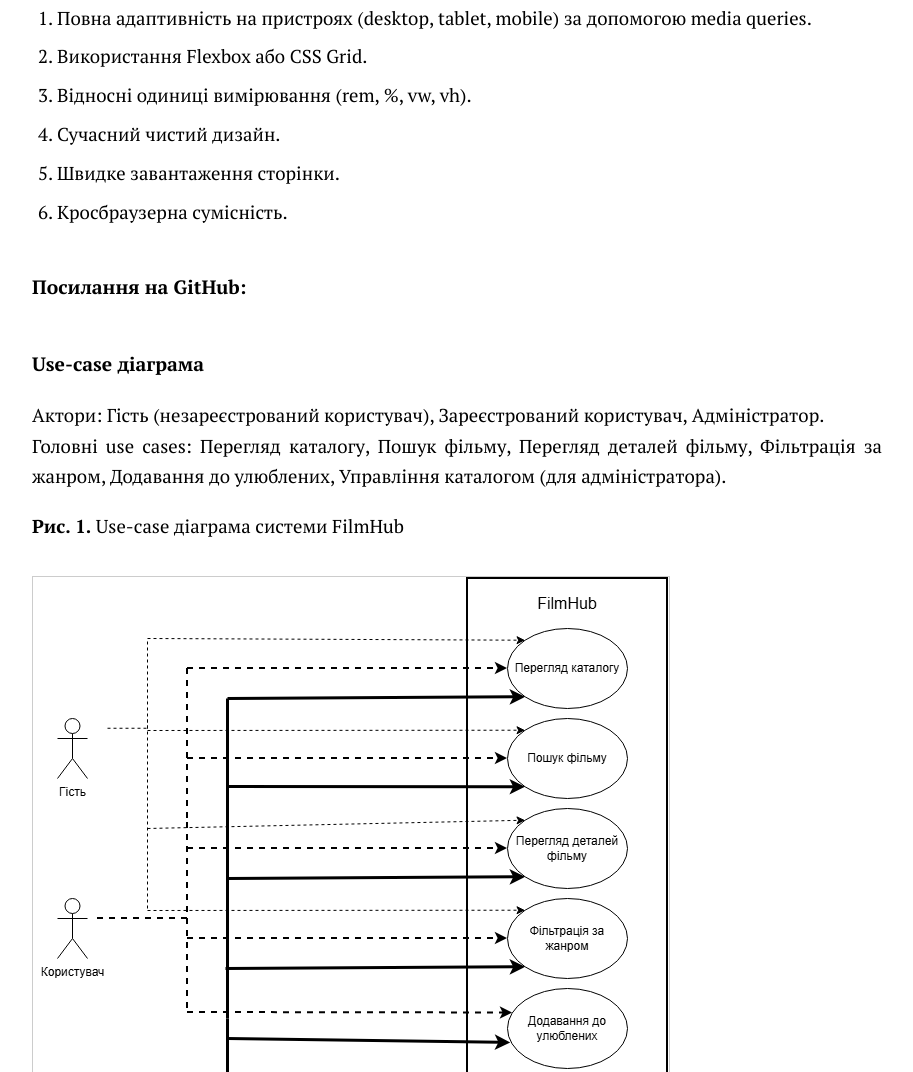
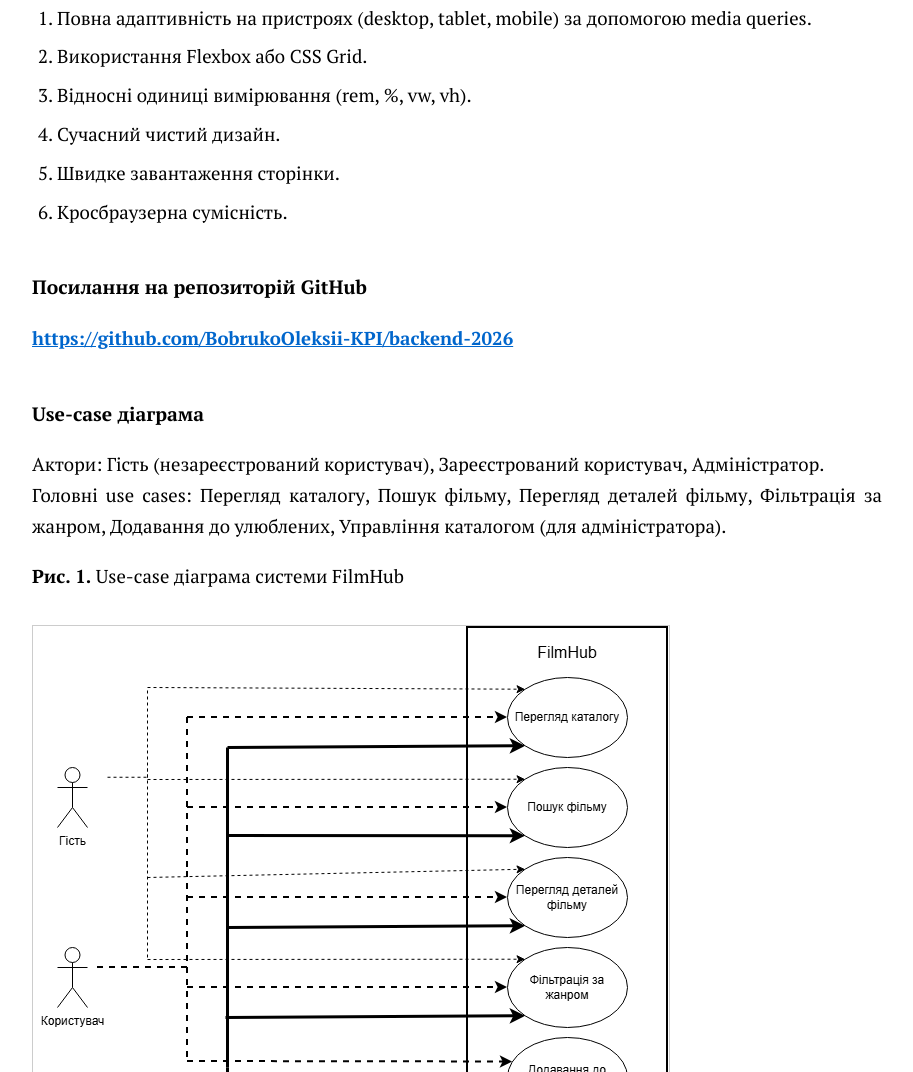
Before and after one commit to BobruikoOleksii-KPI/backend-2026, a plain HTML site: page backend_lr1_Bobruiko.html in a window 1280 px wide. Shown: the part 3437-4509 px from the top of the page, without its empty margins (183-1096 px from the left). Drawn offline with Linux system fonts and the light colour scheme.

Commit message:
docs: fixed GitHub link in report

```diff
--- a/backend_lr1_Bobruiko.html
+++ b/backend_lr1_Bobruiko.html
@@ -250,7 +250,14 @@
           <li>Кросбраузерна сумісність.</li>
         </ol>
 
-        <h3 id="github-link">Посилання на GitHub: </h3>
+        <h3 id="github-link">Посилання на репозиторій GitHub</h3>
+        <p>
+            <a href="https://github.com/BobrukoOleksii-KPI/backend-2026"
+            target="_blank"
+            style="color:#0066cc; text-decoration:underline; font-weight:bold;">
+            https://github.com/BobrukoOleksii-KPI/backend-2026
+            </a>
+        </p>
 
         <h3 id="usecase">Use-case діаграма</h3>
         <p>Актори: Гість (незареєстрований користувач), Зареєстрований користувач, Адміністратор.<br>
```
